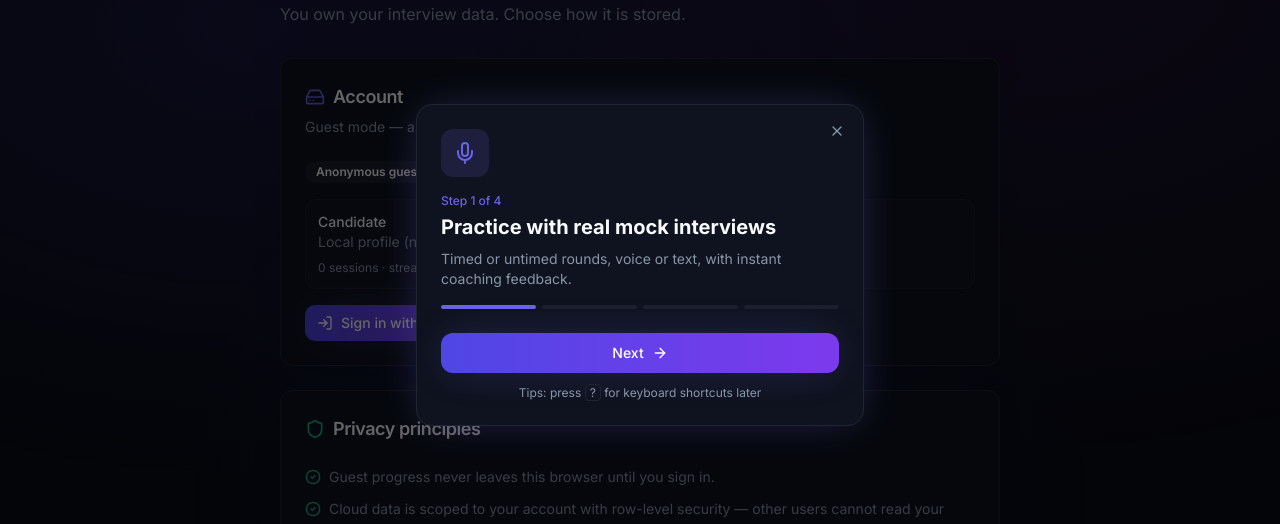
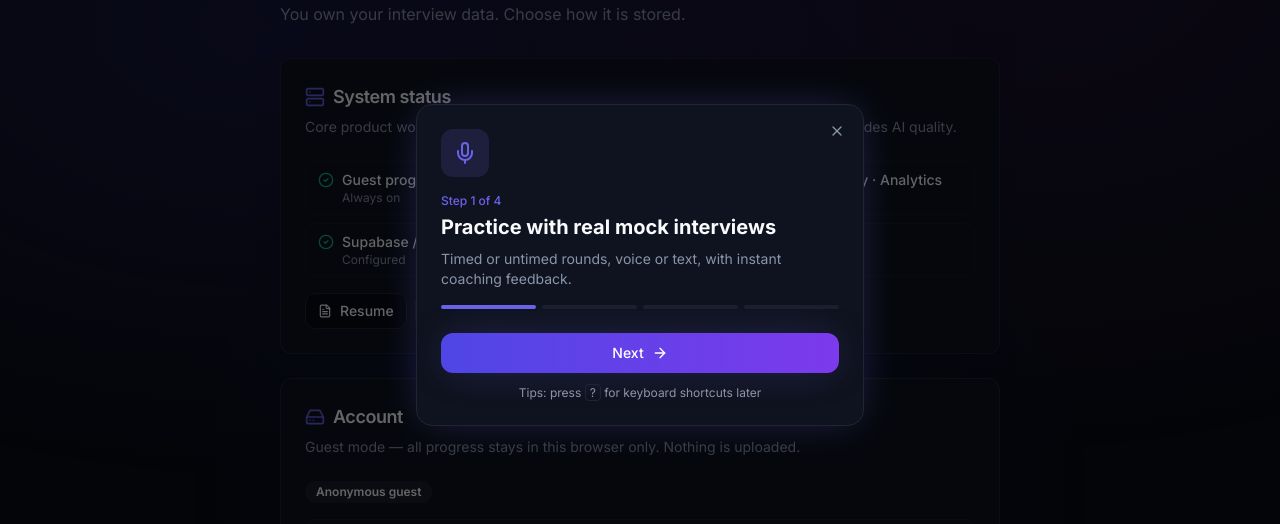
Before and after one commit to dgooding/InterviewForge, a Next.js app: page /settings in a window 1280 px wide. Shown: the part 135-659 px from the top of the page. Built offline with nearby package versions, Linux system fonts and the light colour scheme; no server answers.

Commit message:
Clarify feature readiness: SETUP.md, health API, dashboard quick links

```diff
--- /dev/null
+++ b/app/api/health/route.ts
@@ -0,0 +1,29 @@
+import { NextResponse } from "next/server";
+
+/**
+ * Public health/config status (no secrets).
+ * Used by Settings / Setup UI so operators know what's wired.
+ */
+export async function GET() {
+  return NextResponse.json({
+    ok: true,
+    app: "InterviewForge",
+    features: {
+      resume: true,
+      interview: true,
+      history: true,
+      analytics: true,
+      coach: true,
+      localProgress: true,
+    },
+    config: {
+      supabase: Boolean(
+        process.env.NEXT_PUBLIC_SUPABASE_URL &&
+          process.env.NEXT_PUBLIC_SUPABASE_ANON_KEY
+      ),
+      xai: Boolean(process.env.XAI_API_KEY),
+      appUrl: process.env.NEXT_PUBLIC_APP_URL || null,
+    },
+    timestamp: new Date().toISOString(),
+  });
+}
--- a/app/dashboard/page.tsx
+++ b/app/dashboard/page.tsx
@@ -101,6 +101,41 @@ export default function DashboardPage() {
               </Link>
             </Button>
           </div>
+        </div>
+
+        {/* Quick start — features are live, not placeholders */}
+        <div className="mt-8 grid gap-3 sm:grid-cols-2 lg:grid-cols-4">
+          {[
+            {
+              href: "/interview",
+              title: "Mock interview",
+              desc: "Timed or untimed · voice + AI feedback",
+            },
+            {
+              href: "/resume",
+              title: "Resume intelligence",
+              desc: "PDF upload · ATS · talking points",
+            },
+            {
+              href: "/history",
+              title: "History & PDF",
+              desc: "Past sessions · export reports",
+            },
+            {
+              href: "/analytics",
+              title: "Analytics",
+              desc: "Trends · category scores",
+            },
+          ].map((item) => (
+            <Link
+              key={item.href}
+              href={item.href}
+              className="rounded-xl border border-border/60 bg-card/50 p-4 transition-all hover:border-primary/40 hover:shadow-glow"
+            >
+              <p className="font-semibold">{item.title}</p>
+              <p className="mt-1 text-xs text-muted-foreground">{item.desc}</p>
+            </Link>
+          ))}
         </div>
 
         {/* Stats */}
--- a/app/page.tsx
+++ b/app/page.tsx
@@ -144,17 +144,20 @@ export default function LandingPage() {
           </p>
           <div className="mt-10 flex flex-wrap items-center justify-center gap-4">
             <Button asChild size="lg" variant="gradient" className="gap-2">
-              <Link href="/login">
-                Sign in with Google
+              <Link href="/dashboard">
+                Start free prep
                 <ArrowRight className="h-4 w-4" />
               </Link>
             </Button>
             <Button asChild size="lg" variant="outline">
-              <Link href="/interview">Try as guest</Link>
+              <Link href="/interview">Mock interview</Link>
+            </Button>
+            <Button asChild size="lg" variant="ghost">
+              <Link href="/login">Sign in to sync</Link>
             </Button>
           </div>
           <p className="mt-6 text-sm text-muted-foreground">
-            {qCount}+ questions · Google sync for progress · Guest mode works offline
+            {qCount}+ questions · Guest mode works offline · Optional Google sync
           </p>
         </motion.div>
 
--- a/app/settings/page.tsx
+++ b/app/settings/page.tsx
@@ -1,6 +1,6 @@
 "use client";
 
-import { useState } from "react";
+import { useEffect, useState } from "react";
 import Link from "next/link";
 import { motion } from "framer-motion";
 import {
@@ -14,6 +14,10 @@ import {
   RefreshCw,
   CheckCircle2,
   AlertTriangle,
+  Server,
+  Mic,
+  FileText,
+  History,
 } from "lucide-react";
 import { toast } from "sonner";
 import { useApp } from "@/components/providers";
@@ -28,6 +32,12 @@ import {
 import { Badge } from "@/components/ui/badge";
 import { Separator } from "@/components/ui/separator";
 import { formatDate } from "@/lib/utils";
+
+type Health = {
+  ok: boolean;
+  config: { supabase: boolean; xai: boolean; appUrl: string | null };
+  features: Record<string, boolean>;
+};
 
 export default function SettingsPage() {
   const {
@@ -48,6 +58,14 @@ export default function SettingsPage() {
 
   const [busy, setBusy] = useState(false);
   const [confirmDelete, setConfirmDelete] = useState(false);
+  const [health, setHealth] = useState<Health | null>(null);
+
+  useEffect(() => {
+    fetch("/api/health")
+      .then((r) => r.json())
+      .then((d) => setHealth(d))
+      .catch(() => setHealth(null));
+  }, []);
 
   const onDeleteAll = async () => {
     if (!confirmDelete) {
@@ -72,8 +90,83 @@ export default function SettingsPage() {
           You own your interview data. Choose how it is stored.
         </p>
 
+        {/* System / feature readiness */}
+        <Card className="mt-8 border-primary/15">
+          <CardHeader>
+            <CardTitle className="flex items-center gap-2 text-lg">
+              <Server className="h-5 w-5 text-primary" />
+              System status
+            </CardTitle>
+            <CardDescription>
+              Core product works without cloud config. Supabase enables Google
+              sync; xAI upgrades AI quality.
+            </CardDescription>
+          </CardHeader>
+          <CardContent className="space-y-3 text-sm">
+            <div className="grid gap-2 sm:grid-cols-2">
+              <StatusRow
+                ok
+                label="Guest progress (localStorage)"
+                detail="Always on"
+              />
+              <StatusRow
+                ok
+                label="Resume · Interview · History · Analytics"
+                detail="Fully implemented"
+              />
+              <StatusRow
+                ok={Boolean(health?.config.supabase ?? cloudEnabled)}
+                label="Supabase / Google cloud login"
+                detail={
+                  health?.config.supabase || cloudEnabled
+                    ? "Configured"
+                    : "Add env vars — see SETUP.md"
+                }
+              />
+              <StatusRow
+                ok={Boolean(health?.config.xai)}
+                label="xAI / Grok API"
+                detail={
+                  health?.config.xai
+                    ? "Configured (enhanced AI)"
+                    : "Optional — local coach active"
+                }
+              />
+            </div>
+            <div className="flex flex-wrap gap-2 pt-1">
+              <Button asChild size="sm" variant="outline">
+                <Link href="/resume">
+                  <FileText className="h-3.5 w-3.5" />
+                  Resume
+                </Link>
+              </Button>
+              <Button asChild size="sm" variant="outline">
+                <Link href="/interview">
+                  <Mic className="h-3.5 w-3.5" />
+                  Interview
+                </Link>
+              </Button>
+              <Button asChild size="sm" variant="outline">
+                <Link href="/history">
+                  <History className="h-3.5 w-3.5" />
+                  History
+                </Link>
+              </Button>
+              <Button asChild size="sm" variant="ghost">
+                <a
+                  href="https://github.com/dgooding/InterviewForge/blob/main/SETUP.md"
+                  target="_blank"
+                  rel="noreferrer"
+                >
+                  Setup guide
+                </a>
+              </Button>
+            </div>
+          </CardContent>
+        </Card>
+
         {/* Account status */}
-        <Card className="mt-8">
+        <Card className="mt-6">
           <CardHeader>
             <CardTitle className="flex items-center gap-2 text-lg">
               {isCloudUser ? (
@@ -253,3 +346,27 @@ export default function SettingsPage() {
     </div>
   );
 }
+
+function StatusRow({
+  ok,
+  label,
+  detail,
+}: {
+  ok: boolean;
+  label: string;
+  detail: string;
+}) {
+  return (
+    <div className="flex gap-2 rounded-lg border border-border/50 px-3 py-2">
+      {ok ? (
+        <CheckCircle2 className="mt-0.5 h-4 w-4 shrink-0 text-emerald-500" />
+      ) : (
+        <AlertTriangle className="mt-0.5 h-4 w-4 shrink-0 text-amber-500" />
+      )}
+      <div>
+        <p className="font-medium text-foreground">{label}</p>
+        <p className="text-xs text-muted-foreground">{detail}</p>
+      </div>
+    </div>
+  );
+}
```
Also changed, not shown: 1 other file (tests, documents, lock files or other folders).
